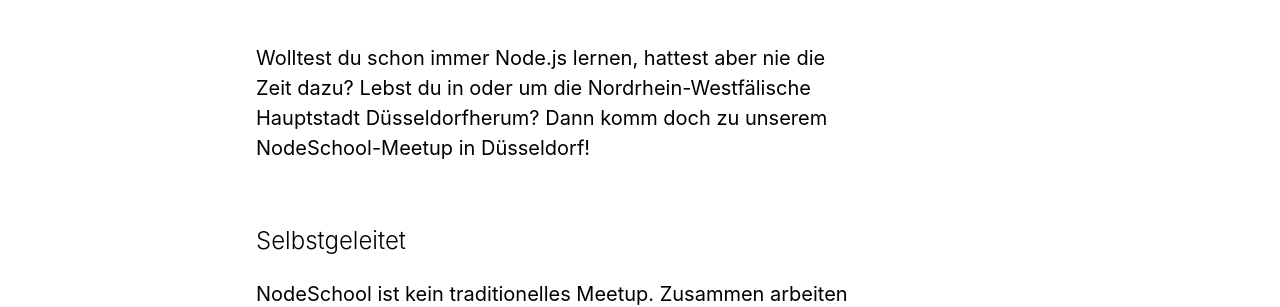
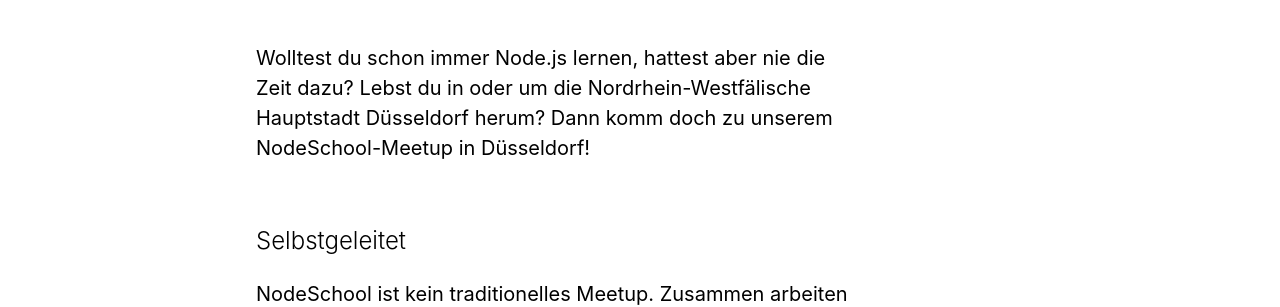
Before and after one commit to nodeschool/dusseldorf, a Jekyll site: the page built from de.html, in a window 1280 px wide. Shown: the part 189-496 px from the top of the page. Built offline with Jekyll 4.4.1, drawn with Linux system fonts in a browser that asks for light colours.

Commit message:
add missing space

```diff
--- a/de.html
+++ b/de.html
@@ -5,7 +5,7 @@ title: NodeSchool Düsseldorf
 
 <p class="f5 f4-ns mb5 lh-copy measure sans-serif">
   Wolltest du schon immer Node.js lernen, hattest aber nie die Zeit dazu?
-  Lebst du in oder um die Nordrhein-Westfälische Hauptstadt Düsseldorfherum?
+  Lebst du in oder um die Nordrhein-Westfälische Hauptstadt Düsseldorf herum?
   Dann komm doch zu unserem NodeSchool-Meetup in Düsseldorf!
 </p>
 <h3 class="f3 fw3">Selbstgeleitet</h3>
```
